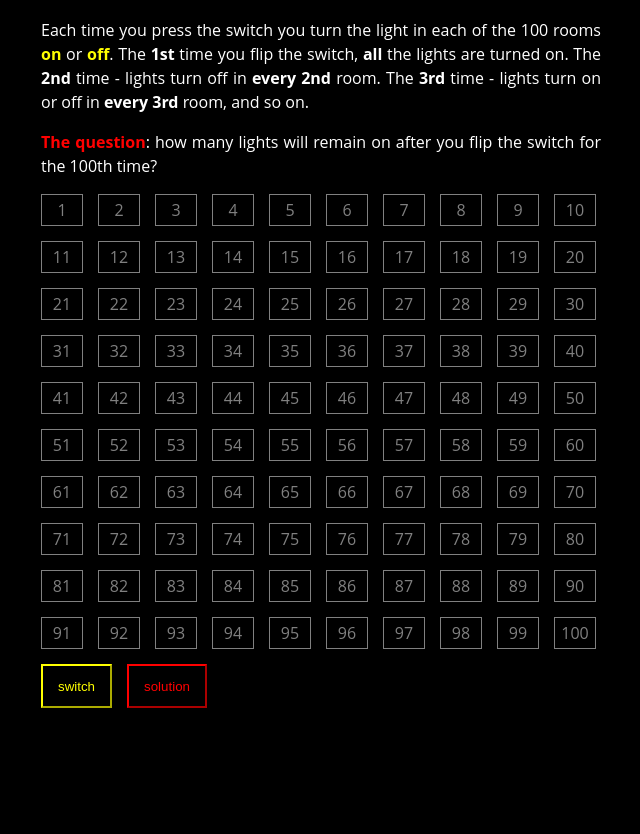
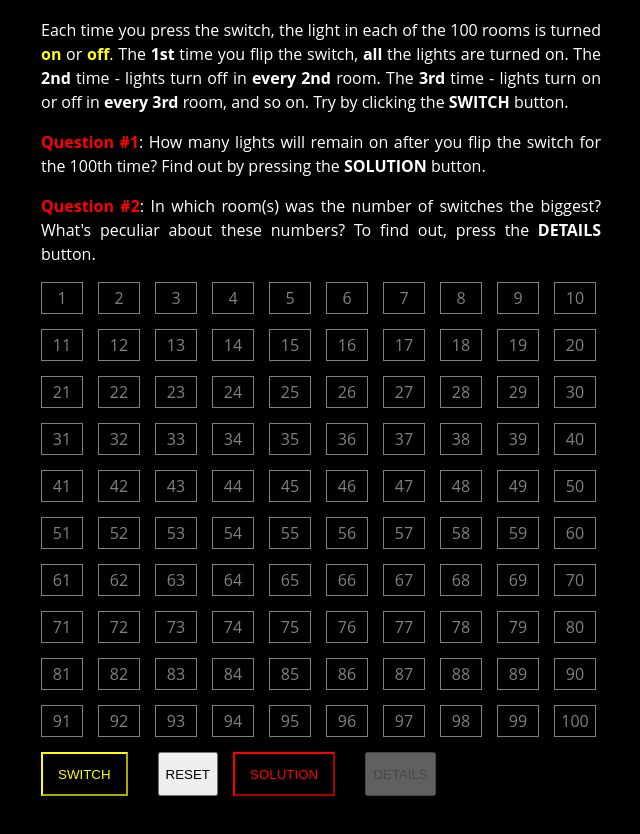
Before and after one commit to grzegorzgrygiel/100-switches, a plain HTML site: page index.html in a window 1280 px wide. Shown: the part 54-888 px from the top of the page, without its empty margins (319-959 px from the left). Drawn offline with nearby package versions, Linux system fonts and the light colour scheme.

Commit message:
Update index.html

```diff
--- a/index.html
+++ b/index.html
@@ -13,8 +13,9 @@
 
     <div id="text">
         <h1>The Light Switch Problem</h1>
-<p>Each time you press the switch you turn the light in each of the 100 rooms <span id="yellow">on</span> or <span id="yellow">off</span>. The <span >1st</span> time you flip the switch, <span >all</span> the lights are turned on. The <span >2nd</span> time - lights turn off in <span >every 2nd</span> room. The <span >3rd</span> time - lights turn on or off in <span >every 3rd</span> room, and so on.</p>
-<p><span id="red">The question</span>: how many lights will remain on after you flip the switch for the 100th time?</p>
+        <p>Each time you press the switch, the light in each of the 100 rooms is turned <span id="yellow">on</span> or <span id="yellow">off</span>. The <span >1st</span> time you flip the switch, <span >all</span> the lights are turned on. The <span>2nd</span> time - lights turn off in <span >every 2nd</span> room. The <span >3rd</span> time - lights turn on or off in <span >every 3rd</span> room, and so on. Try by clicking the <span>SWITCH</span> button.</p>
+        <p><span id="red">Question #1</span>: How many lights will remain on after you flip the switch for the 100th time? Find out by pressing the <span>SOLUTION</span> button.</p>
+        <p><span id="red">Question #2</span>: In which room(s) was the number of switches the biggest? What's peculiar about these numbers? To find out, press the <span>DETAILS</span> button.</p>
     </div>
 
     <div id="container">
@@ -120,11 +121,19 @@
         <div class="box" id="100">100</div>
         <br>
         <br>
- <button id="switch">switch</button>
+        <button id="switch">SWITCH</button>
         <br>
         <br>
-<button id="solution">solution</button>
+        <button id="cancel">RESET</button>
+        <br>
+        <br>
+        <button id="solution">SOLUTION</button>
+        <br>
+        <br>
+        <button id="details">DETAILS</button>
     </div>
+
+    <div id="detailsData"></div>
 
 
     <script src="app.js"></script>
```
Lines whose indentation alone changed are shown as unchanged.
